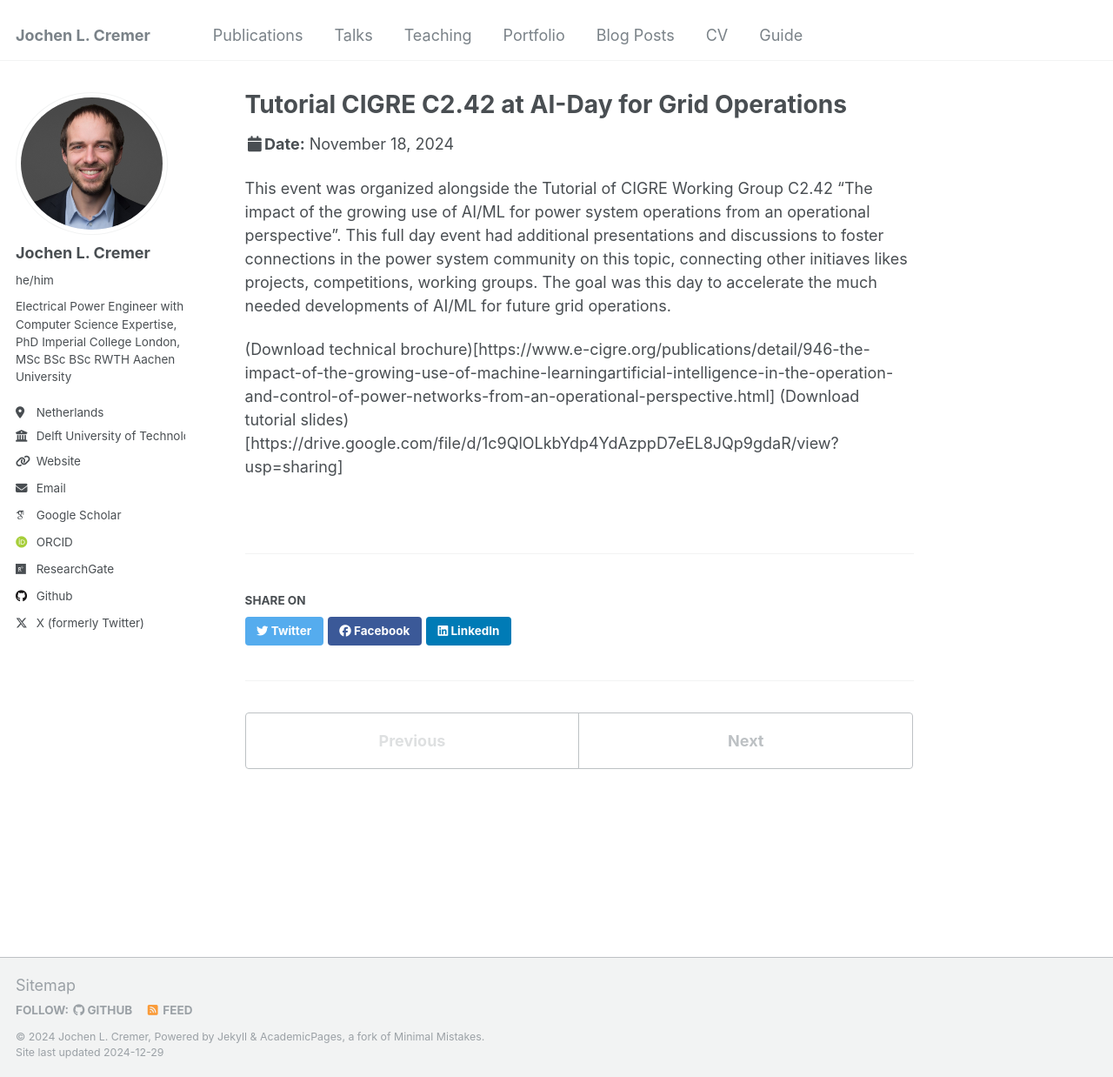
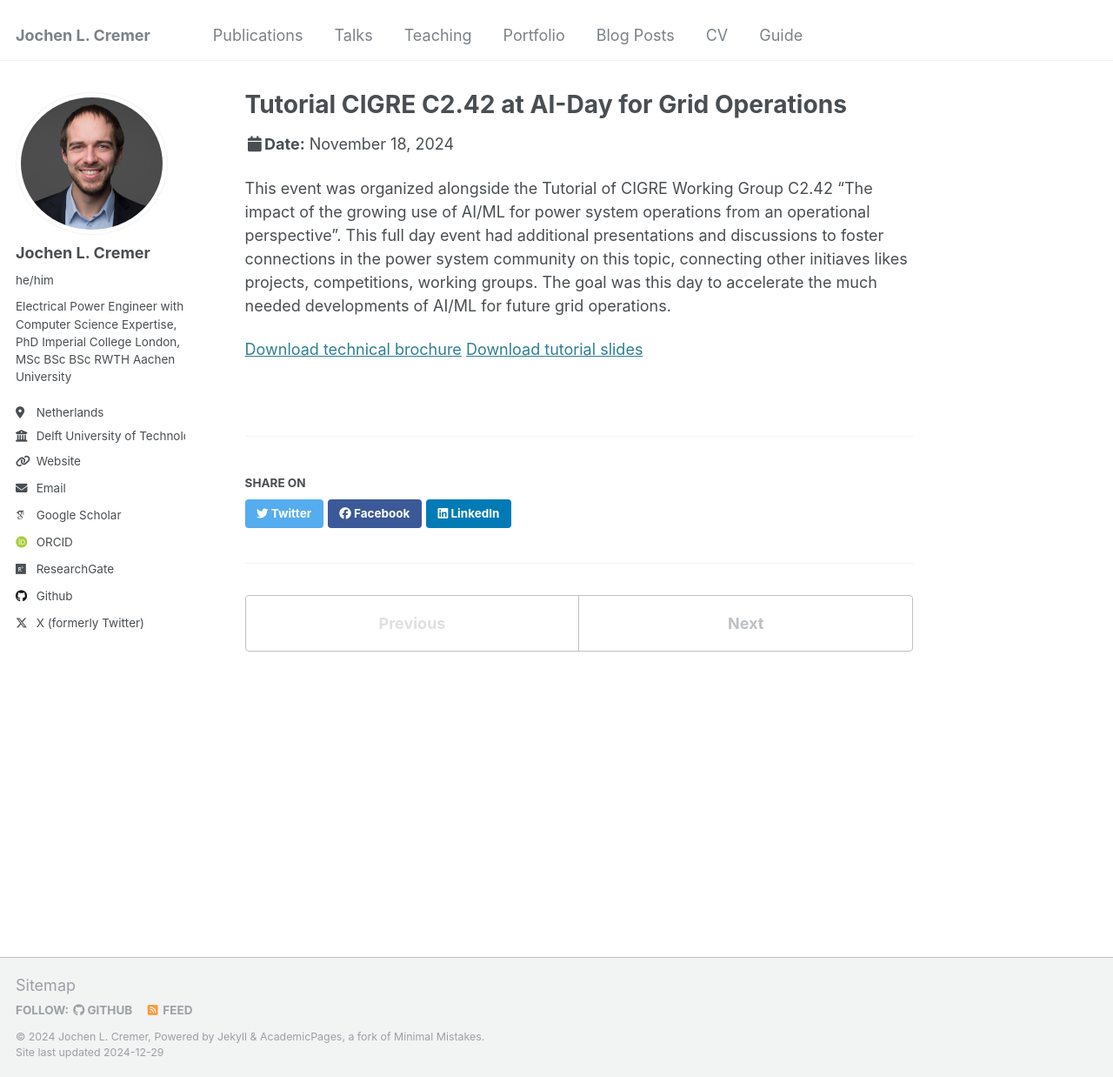
Before and after one commit to JochenC/JochenC.github.io, a Jekyll site: the page built from _talks/2024-11-01-ai-grid-operations.md, in a window 1280 px wide and 1238 px high. Shown: the whole window at 87% size. Built offline with Jekyll 4.4.1, drawn with Linux system fonts in a browser that asks for light colours; some web fonts are replaced.

Commit message:
Update 2024-11-01-ai-grid-operations.md

```diff
--- a/_talks/2024-11-01-ai-grid-operations.md
+++ b/_talks/2024-11-01-ai-grid-operations.md
@@ -1,7 +1,7 @@
 ---
 title: "Tutorial CIGRE C2.42 at AI-Day for Grid Operations"
 collection: talks
-type: "tutorial"
+type: "Tutorial"
 permalink: /talks/2024-11-01-ai-grid-operations
 venue: "IEEE CIGRE C2.42 AI-Day"
 date: 2024-11-18
@@ -10,4 +10,4 @@ location: "Paris, France"
 
 This event was organized alongside the Tutorial of CIGRE Working Group C2.42 “The impact of the growing use of AI/ML for power system operations from an operational perspective”. This full day event had additional presentations and discussions to foster connections in the power system community on this topic, connecting other initiaves likes projects, competitions, working groups. The goal was this day to accelerate the much needed developments of AI/ML for future grid operations.
 
-(Download technical brochure)[https://www.e-cigre.org/publications/detail/946-the-impact-of-the-growing-use-of-machine-learningartificial-intelligence-in-the-operation-and-control-of-power-networks-from-an-operational-perspective.html] (Download tutorial slides)[https://drive.google.com/file/d/1c9QlOLkbYdp4YdAzppD7eEL8JQp9gdaR/view?usp=sharing]
+[Download technical brochure](https://www.e-cigre.org/publications/detail/946-the-impact-of-the-growing-use-of-machine-learningartificial-intelligence-in-the-operation-and-control-of-power-networks-from-an-operational-perspective.html) [Download tutorial slides](https://drive.google.com/file/d/1c9QlOLkbYdp4YdAzppD7eEL8JQp9gdaR/view?usp=sharing)
```
